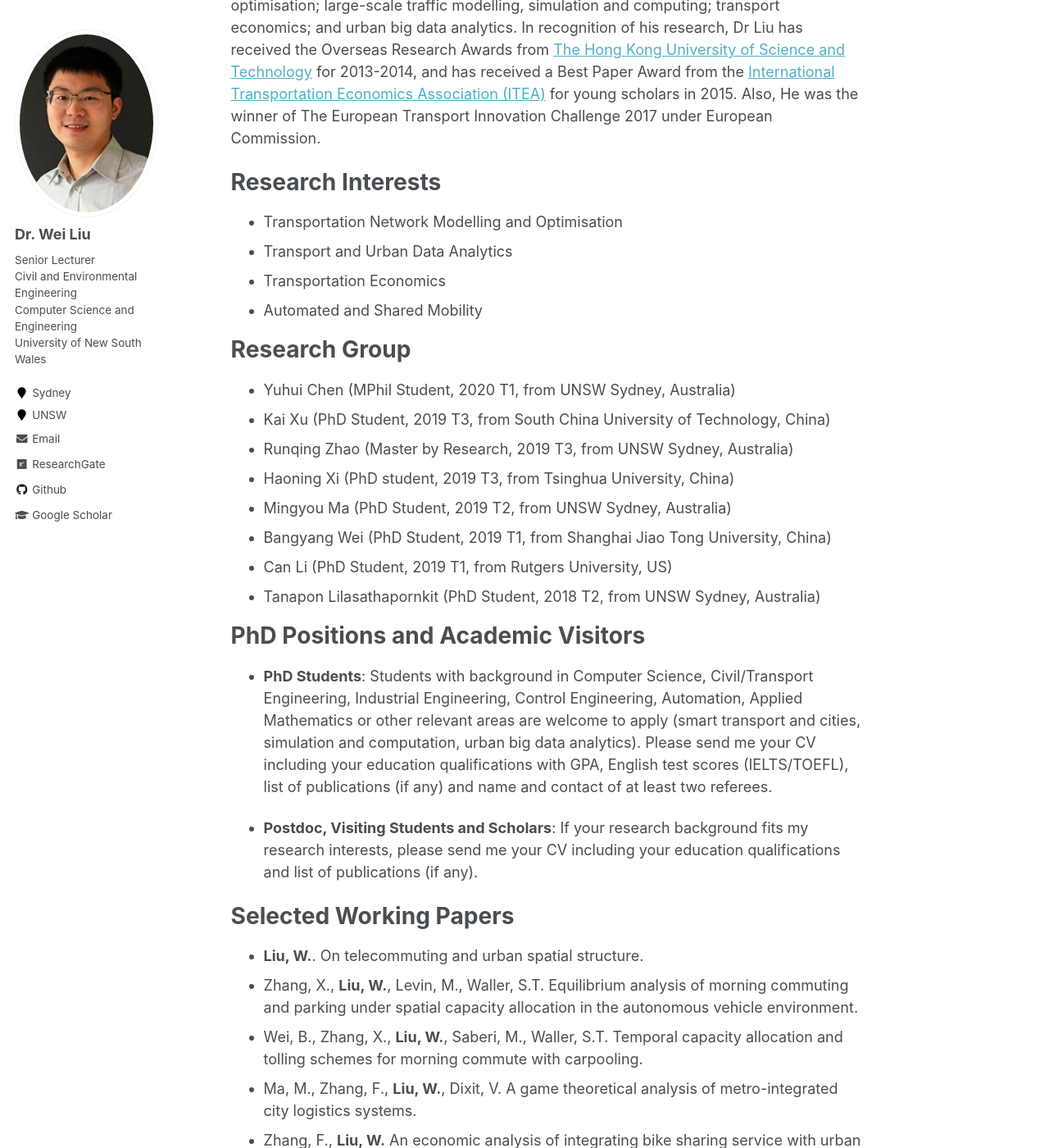
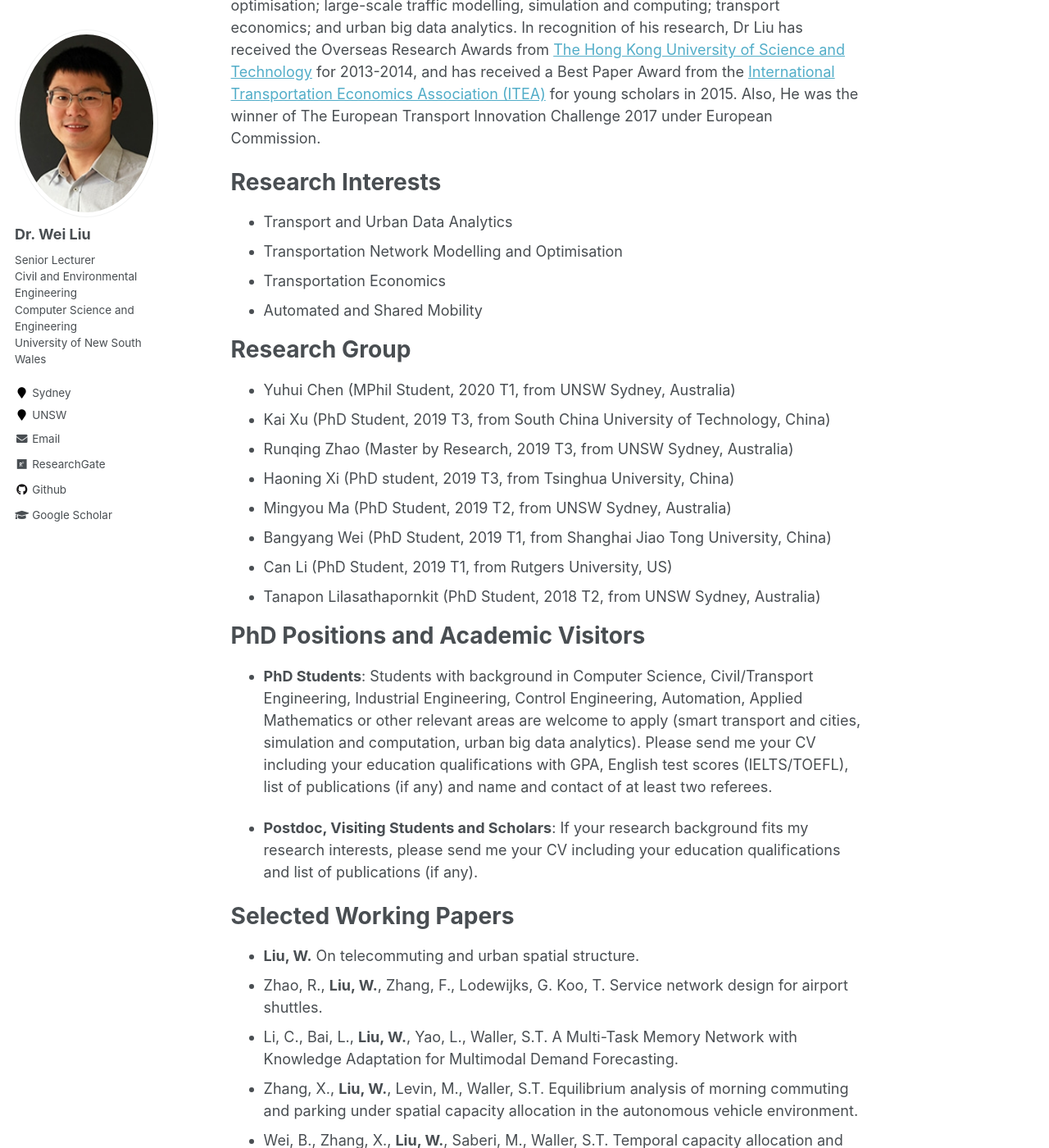
Before and after one commit to weiliu2016/weiliu2016.github.io, a Jekyll site: the page built from _pages/about.md, in a window 1280 px wide and 1400 px high, scrolled down 329 px. Shown: the whole window at 82% size. Built offline with Jekyll 4.4.1, drawn with Linux system fonts in a browser that asks for light colours.

Commit message:
Update about.md

```diff
--- a/_pages/about.md
+++ b/_pages/about.md
@@ -12,8 +12,8 @@ Dr. Wei Liu is a Senior Lecturer and ARC DECRA Fellow in Transport Engineering j
 
 Research Interests
 ======
+- Transport and Urban Data Analytics
 - Transportation Network Modelling and Optimisation
-- Transport and Urban Data Analytics
 - Transportation Economics
 - Automated and Shared Mobility
 
@@ -36,7 +36,9 @@ PhD Positions and Academic Visitors
 
 Selected Working Papers
 ======
-- **Liu, W.**. On telecommuting and urban spatial structure.
+- **Liu, W.** On telecommuting and urban spatial structure.
+- Zhao, R., **Liu, W.**, Zhang, F., Lodewijks, G. Koo, T. Service network design for airport shuttles.
+- Li, C., Bai, L., **Liu, W.**, Yao, L., Waller, S.T. A Multi-Task Memory Network with Knowledge Adaptation for Multimodal Demand Forecasting.
 - Zhang, X., **Liu, W.**, Levin, M., Waller, S.T. Equilibrium analysis of morning commuting and parking under spatial capacity allocation in the autonomous vehicle environment.
 - Wei, B., Zhang, X., **Liu, W.**, Saberi, M., Waller, S.T. Temporal capacity allocation and tolling schemes for morning commute with carpooling.
 - Ma, M., Zhang, F., **Liu, W.**, Dixit, V. A game theoretical analysis of metro-integrated city logistics systems.
```
